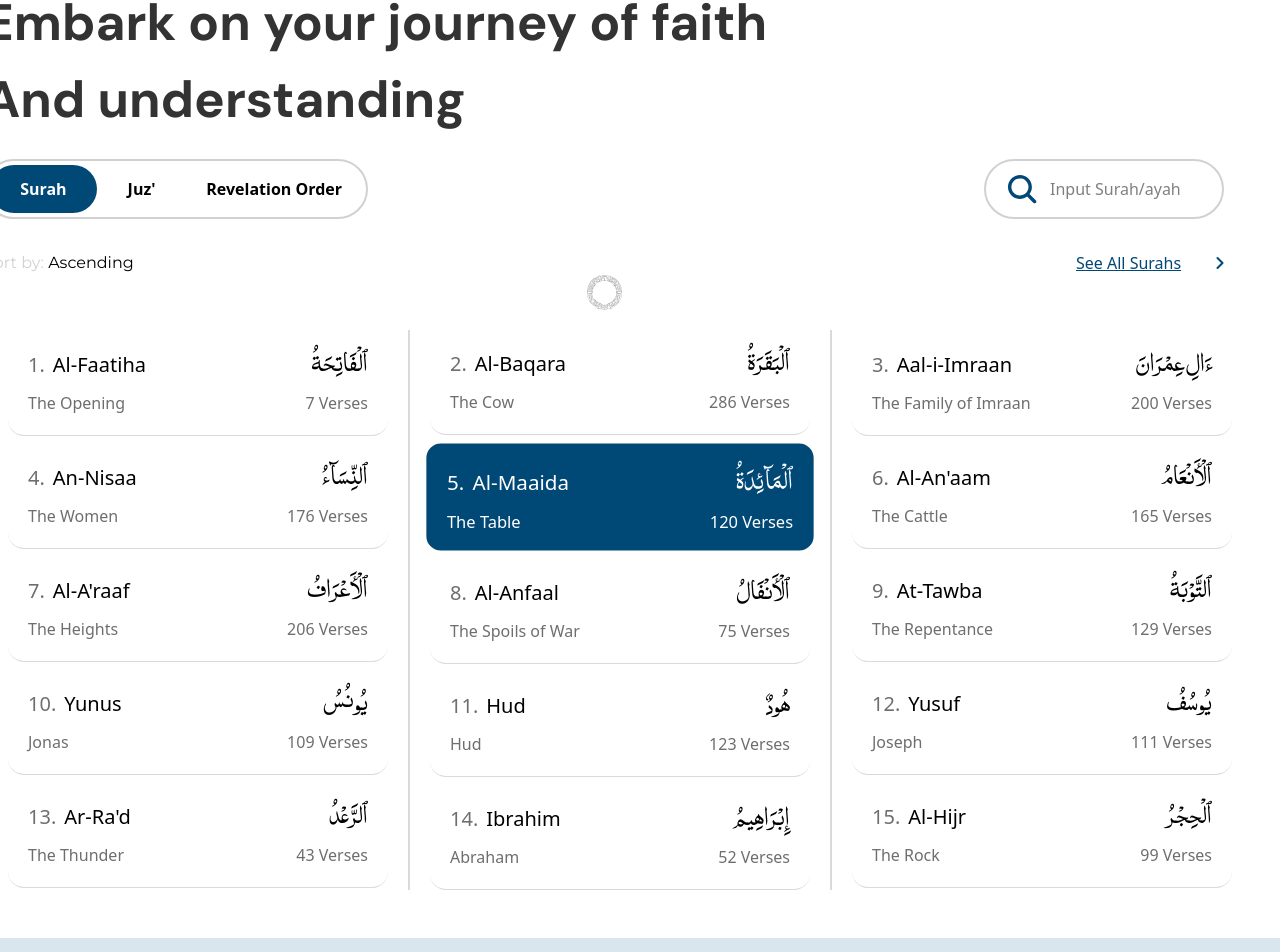
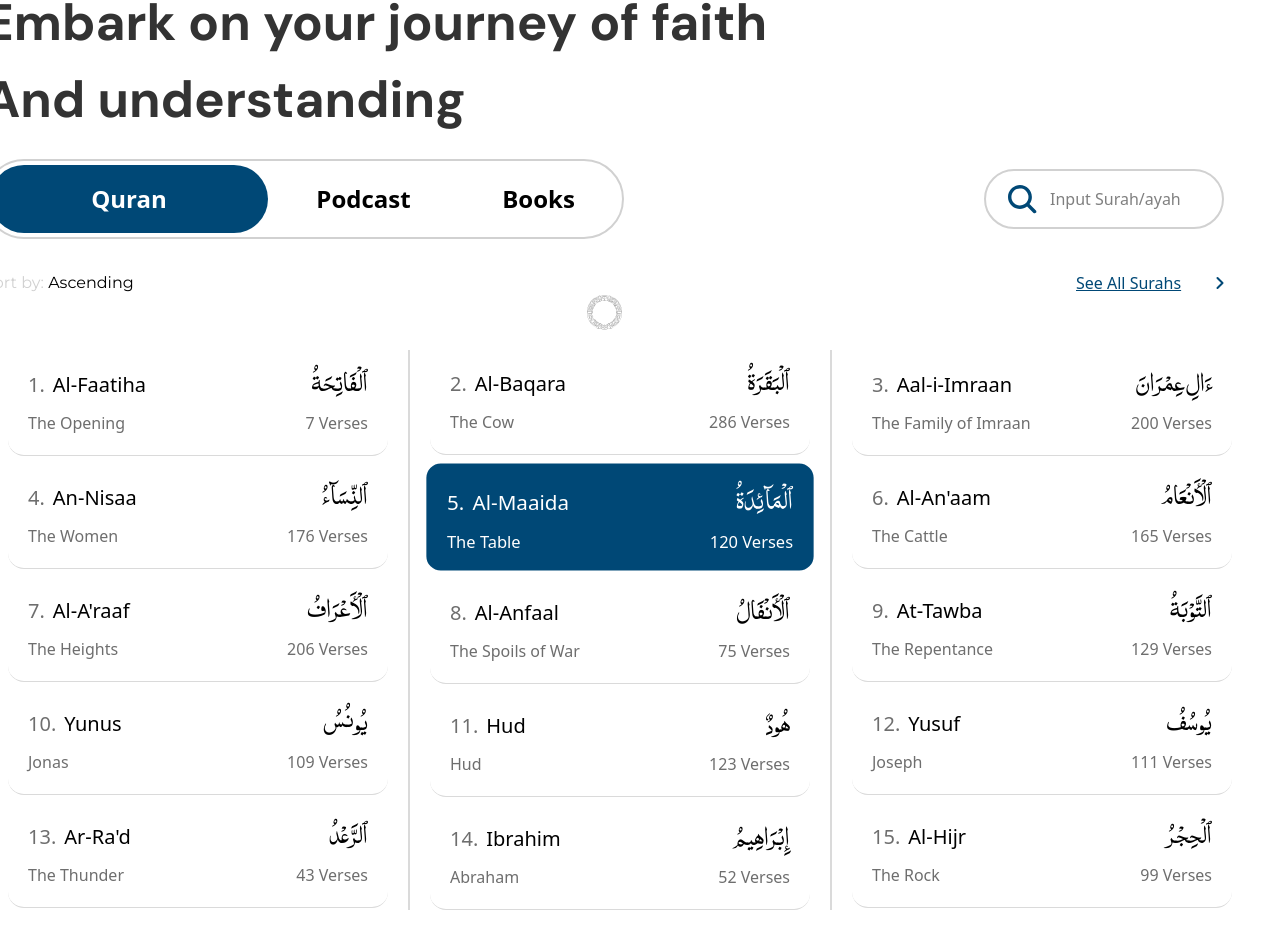
Before and after one commit to usama-hrb/Quran-app, a Next.js app: page / in a window 1280 px wide. Shown: the part 874-1826 px from the top of the page. Built offline with nearby package versions, Linux system fonts and the light colour scheme; a web font is replaced by a local one.

Commit message:
Front end ready

```diff
--- a/src/app/globals.css
+++ b/src/app/globals.css
@@ -60,3 +60,7 @@
     border-radius: 50px;
   }
 }
+
+/* * {
+  outline: 1px solid red;
+} */
--- a/src/components/1 - Main/Main.tsx
+++ b/src/components/1 - Main/Main.tsx
@@ -76,8 +76,8 @@ export default function Main() {
         <h2 className="font-bold font-Dm-sans text-[4vw] md:text-[4vw] 2xl:text-[3vw] text-[#333333]">
           And understanding
         </h2>
-        <div className="flex justify-between mt-5 2xl:mt-8 mr-2 md:mr-0">
-          <div className="transition-all duration-150 flex justify-between gap-2 border px-1 py-1 rounded-full w-[40rem] md:w-[24rem] 2xl:w-[28rem] border-2 border-[#D1D1D1]">
+        <div className="flex justify-between items-center mt-5 2xl:mt-8 mr-2 md:mr-0">
+          {/* <div className="transition-all duration-150 flex justify-between gap-2 border px-1 py-1 rounded-full w-[40rem] md:w-[24rem] 2xl:w-[28rem] border-2 border-[#D1D1D1]">
             <button
               onClick={() => setActive("Surah")}
               className={`font-bold text-lg md:text-sm lg:text-base 2xl:text-lg flex-1 basis-0 rounded-full px-5 py-2 transition-all duration-300 ease-in-out ${
@@ -101,6 +101,32 @@ export default function Main() {
               } hover:flex-[2] hover:text-white hover:bg-[#004876]`}
             >
               Revelation Order
+            </button>
+          </div> */}
+          <div className="transition-all duration-150 flex justify-between gap-1 xl:gap-4 px-1 py-1 rounded-full min-w-80 w-5/6 md:w-1/2 xl:w-[40rem] max-h-[100px] xl:h-[5rem] border-2 border-[#D1D1D1]">
+            <button
+              onClick={() => setActiveq("Quran")}
+              className={`font-bold text-base xl:text-2xl flex-1 basis-0 rounded-full px-5 py-2 transition-all duration-200 ease-in-out ${
+                activeq === "Quran" || activeq === "" ? "Active-seted" : ""
+              } hover:flex-[2] hover:text-white hover:bg-[#004876]`}
+            >
+              Quran
+            </button>
+            <button
+              onClick={() => setActiveq("Podcast")}
+              className={`font-bold text-base xl:text-2xl flex-1 basis-0 rounded-full px-5 py-2 transition-all duration-200 ease-in-out ${
+                activeq === "Podcast" ? "Active-seted" : ""
+              } hover:flex-[2] hover:text-white hover:bg-[#004876]`}
+            >
+              Podcast
+            </button>
+            <button
+              onClick={() => setActiveq("Books")}
+              className={`whitespace-nowrap font-bold text-base xl:text-2xl flex-1 basis-0 rounded-full px-5 py-2 transition-all duration-2 00 ease-in-out ${
+                activeq === "Books" ? "Active-seted" : ""
+              } hover:flex-[2] hover:text-white hover:bg-[#004876]`}
+            >
+              Books
             </button>
           </div>
           <div className="hidden md:block relative mr-20">
@@ -195,7 +221,7 @@ export default function Main() {
         </div>
 
         <div className="flex flex-col items-center md:items-stretch md:flex-row  justify-between gap-3 mt-10">
-          <div className="flex flex-col items-center justify-between min-w-[350px] md:min-w-[300px] md:max-w-[350px] lg:max-w-[600px] lg:w-[45%] md:h-[55%]  gap-5 overflow-y-auto max-h-[550px]">
+          <div className="flex flex-col items-center justify-between w-full md:min-w-[300px] md:max-w-[350px] lg:max-w-[600px] lg:w-[45%] md:h-[55%]  gap-5 overflow-y-auto max-h-[550px]">
             <div className="select-none flex flex-col items-center w-[95%] md:w-[98%] overflow-y-scroll overflow-x-hidden scroll-smooth custom-scrollbar">
               <OrderCard
                 active={activeCardList}
@@ -209,7 +235,7 @@ export default function Main() {
               <img src="/Arrow.svg" alt="" />
             </div>
           </div>
-          <div className="flex justify-between min-w-[400px] md:min-w-[350px] lg:w-[55%] h-[50%]">
+          <div className="flex justify-between w-full md:min-w-[350px] lg:w-[55%] h-[50%]">
             <div className="w-[98%] px-5">
               <div className="flex flex-col border-b-3 pb-4 border-[#B8C2C8] items-center md:items-stretch  mt-10 md:mt-0 ">
                 <h5 className="font-medium text-2xl lg:text-4xl text-[#333333]">
```
